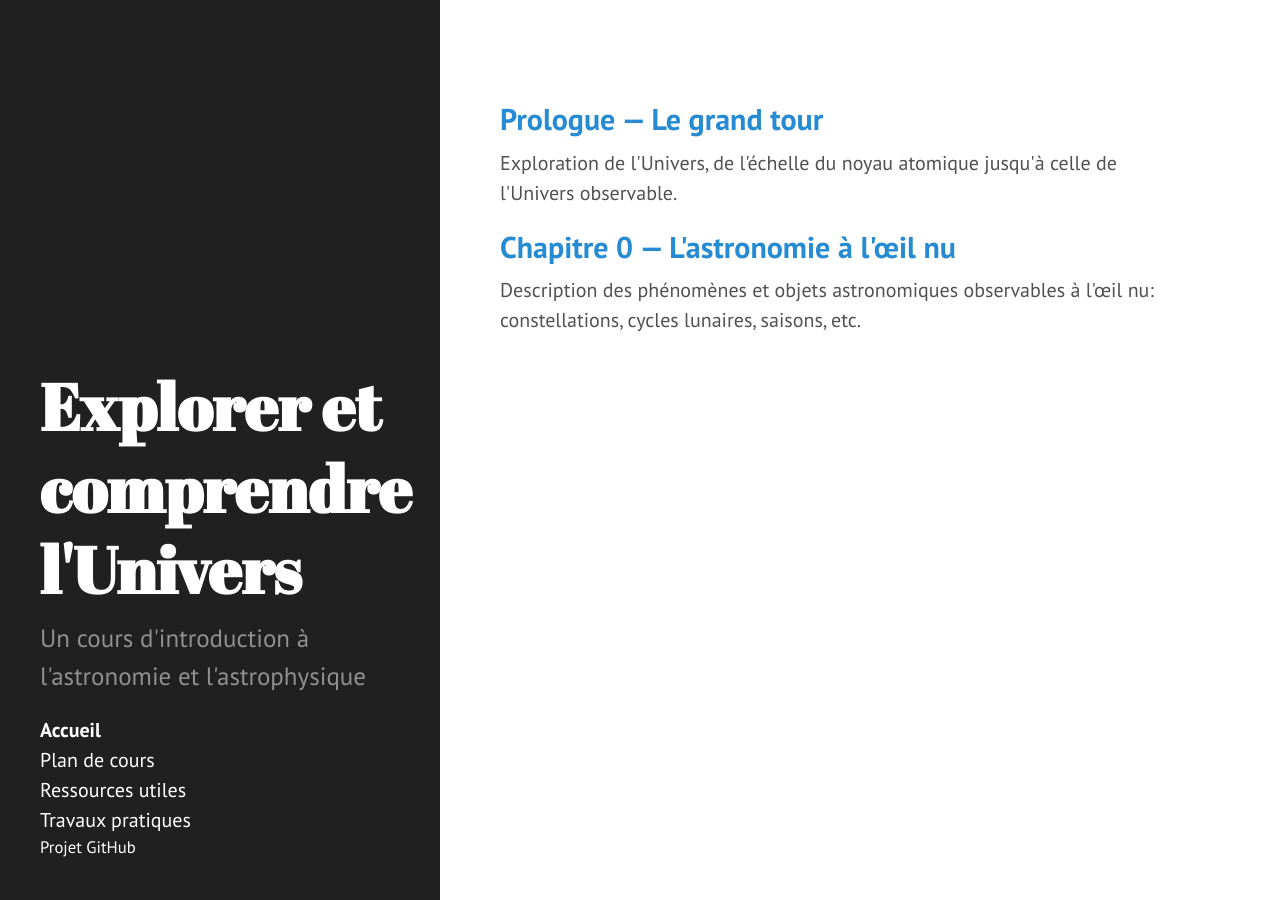
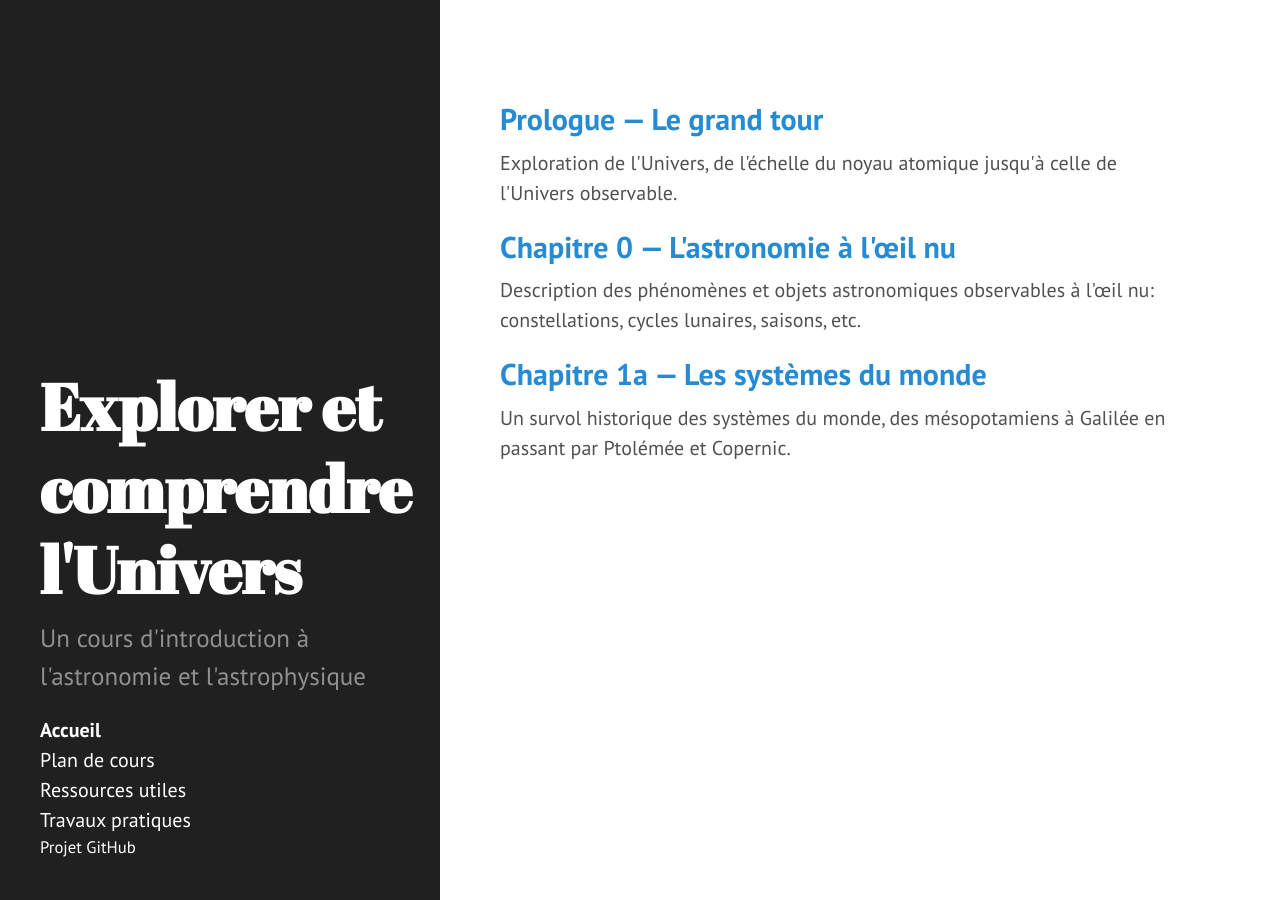
Before and after one commit to loicseguin/astronomie, a Jekyll site: the page built from index.html, in a window 1280 px wide. Built offline with Jekyll 4.4.1, drawn with Linux system fonts in a browser that asks for light colours; Markdown is read by kramdown in place of the engine named in the settings; the list of posts is cut into pages by our own code.

Commit message:
Ajout du chapitre 1a à la page d'accueil

```diff
--- a/index.html
+++ b/index.html
@@ -29,3 +29,8 @@ l'Univers observable.
 
 Description des phénomènes et objets astronomiques observables à l'œil nu:
 constellations, cycles lunaires, saisons, etc.
+
+<h2><a href="/chap01a/">Chapitre 1a — Les systèmes du monde</a></h2>
+
+Un survol historique des systèmes du monde, des mésopotamiens à Galilée en
+passant par Ptolémée et Copernic.
```
